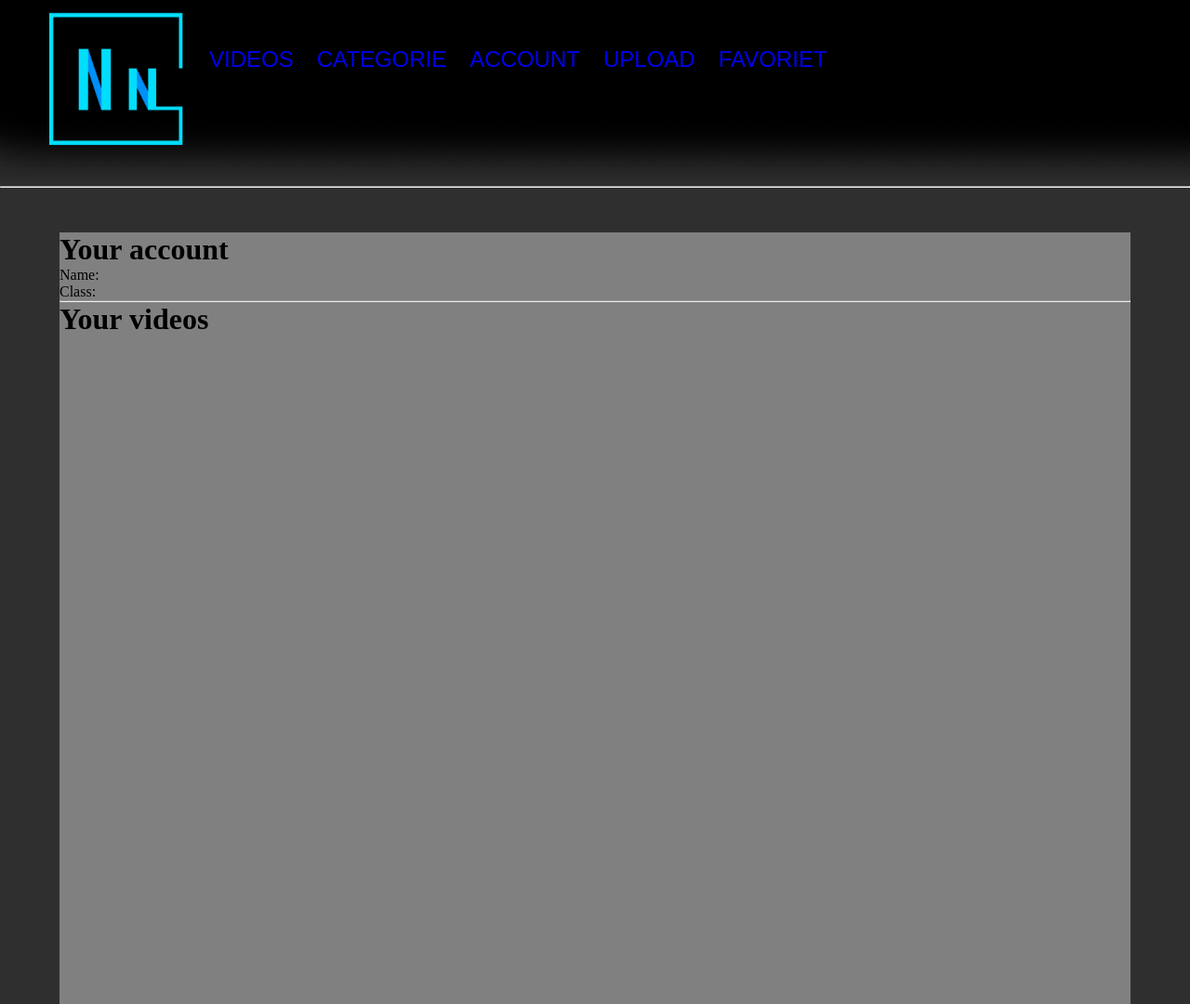
After one commit to Thejackalphantom/Netnix, a PHP site: page /account.php in a window 1280 px wide. The commit adds this page. Shown: the whole page at 93% size. Run offline with PHP 8.4, Linux system fonts and the light colour scheme.

Commit message:
account pagina is aangemaakt. De functies komen er later nog achter.

```diff
--- /dev/null
+++ b/account.php
@@ -0,0 +1,31 @@
+<!DOCTYPE html>
+<!--
+Account Pagina
+-->
+<html>
+    <head>
+        <meta charset="UTF-8">
+        <link rel="stylesheet" type="text/css" href="css/index.css">
+        <link rel="stylesheet" type="text/css" href="css/account.css">
+        <meta name="viewport" content="width=device-width, initial-scale=1">
+        <title>Netnix</title>
+    </head>
+    <body>
+        <div id="Wrap">
+            <div id="content">
+                <?php include ("includes/header.php");?>
+                <div id="MainContent">
+                    <div id="account">
+                        <h1> Your account </h1>
+                        <p>Name:</p>
+                        <p>Class: </p>
+
+                        <hr>
+
+                        <h1> Your videos </h1>
+                    </div>
+                </div>
+            </div>
+        </div>
+    </body>
+</html>
--- /dev/null
+++ b/css/account.css
@@ -0,0 +1,6 @@
+#account{
+    height: 100%;
+    width: 90%;
+    margin: 0 auto;
+    background-color: grey;
+}
--- a/includes/header.php
+++ b/includes/header.php
@@ -7,7 +7,7 @@
             <ul>
                 <li><a href="dummylink">VIDEOS</a></li>
                 <li><a href="Categorie.php">CATEGORIE</a></li>
-                <li><a href="dummylink">ACCOUNT</a></li>
+                <li><a href="account.php">ACCOUNT</a></li>
                 <li><a href="upload.php">UPLOAD</a></li>
                 <li><a href="FavoriteList.php">FAVORIET</a></li>
             </ul>
```
Also changed, not shown: upload.php (+25 -56 lines).
